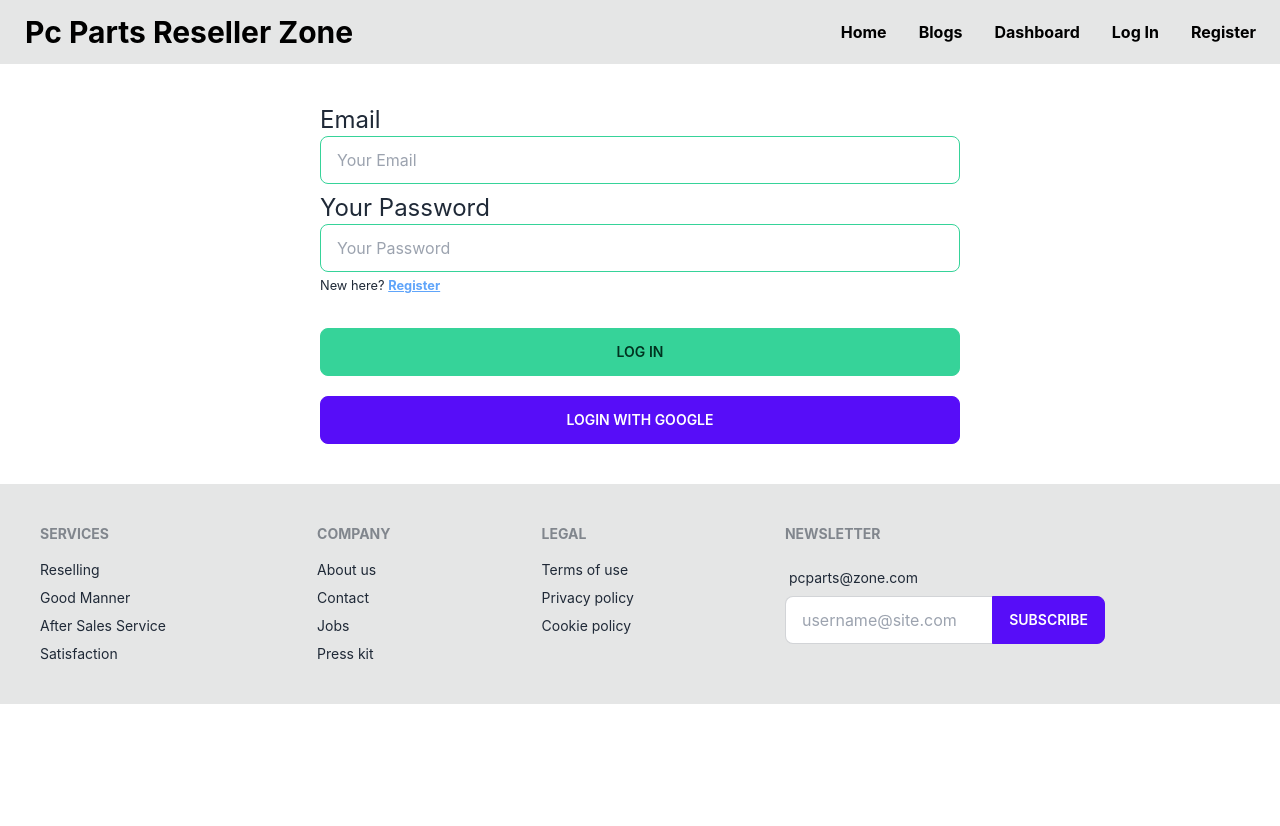
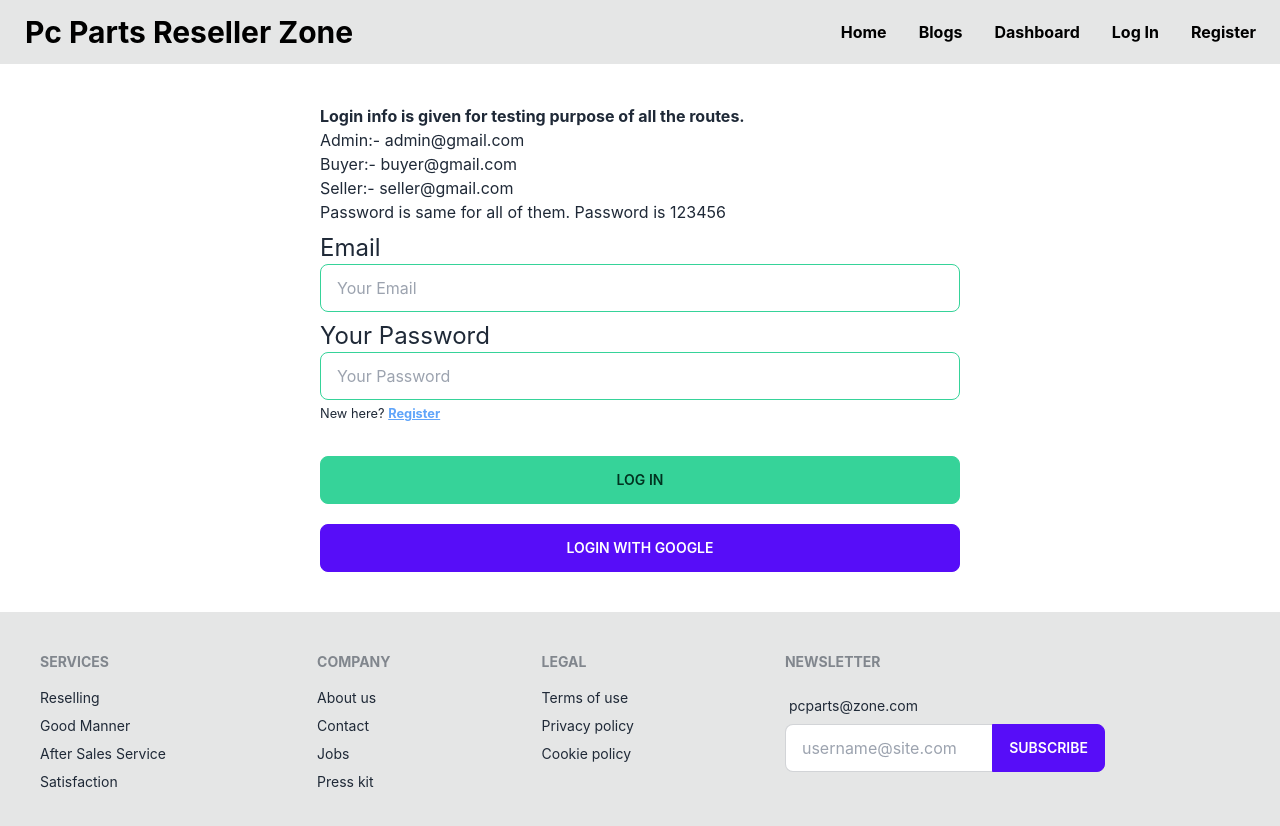
Before and after one commit to merazul-amin/pc-parts-reseller-client, a React (Create React App) app: page /login in a window 1280 px wide. Shown: the top 826 px of the page. Before the commit the page ends 800 px from the top, so only its background shows below. Built offline with nearby package versions, Linux system fonts and the light colour scheme; no server answers.

Commit message:
login info added

```diff
--- a/src/components/Pages/LogIn/LogIn.js
+++ b/src/components/Pages/LogIn/LogIn.js
@@ -25,11 +25,9 @@ const LogIn = () => {
                     setIsLoading(false);
                     const user = userCredential.user;
                     const UserEmail = { email: user.email };
-
                     const JwtEmail = { email: user.email };
                     setLogError('');
                     //handle jwt token
-
                     fetch('https://server-gules-beta.vercel.app/jwt', {
                         method: 'POST',
                         headers: {
@@ -51,18 +49,14 @@ const LogIn = () => {
                     setLogError(error.message)
                 });
         }
-
     }
 
     const handleGoogleLogIn = () => {
-
         googleLogIn()
             .then(res => {
                 setLogError('');
                 const user = res.user;
                 const UserEmail = { email: user.email };
-
-
                 setLogError('');
                 const userInfo = { email: user.email, role: 'buyer' };
 
@@ -78,7 +72,6 @@ const LogIn = () => {
                     .then(data => console.log(data))
 
                 const JwtEmail = { email: user.email };
-
                 //handle jwt token
 
                 fetch('https://server-gules-beta.vercel.app/jwt', {
@@ -92,7 +85,6 @@ const LogIn = () => {
                     .then(data => {
                         localStorage.setItem('token', data.token);
                     })
-
                 toast.success('Log In Successful.');
                 navigate(from, { replace: true });
             })
@@ -106,6 +98,13 @@ const LogIn = () => {
 
 
             <form onSubmit={handleLogin} >
+                <div>
+                    <h1 className='font-bold'>Login info is given for testing purpose of all the routes.</h1>
+                    <p>Admin:- admin@gmail.com</p>
+                    <p>Buyer:- buyer@gmail.com</p>
+                    <p>Seller:- seller@gmail.com</p>
+                    <p>Password is same for all of them. Password is 123456</p>
+                </div>
 
                 <h1 className='text-2xl mt-2'>Email</h1>
                 <input name='email' type="email" placeholder="Your Email" className="input input-bordered input-success w-full" />
--- a/src/components/Pages/Register/Register.js
+++ b/src/components/Pages/Register/Register.js
@@ -118,6 +118,13 @@ const Register = () => {
 
 
             <form onSubmit={handleRegister} >
+                <div>
+                    <h1 className='font-bold'>Login info is given for testing purpose of all the routes.</h1>
+                    <p>Admin:- admin@gmail.com</p>
+                    <p>Buyer:- buyer@gmail.com</p>
+                    <p>Seller:- seller@gmail.com</p>
+                    <p>Password is same for all of them. Password is 123456</p>
+                </div>
                 <h1 className='text-2xl mt-5'>Name</h1>
                 <input required name='name' type="text" placeholder="Your Name" className="input input-bordered input-success w-full" />
 
```
